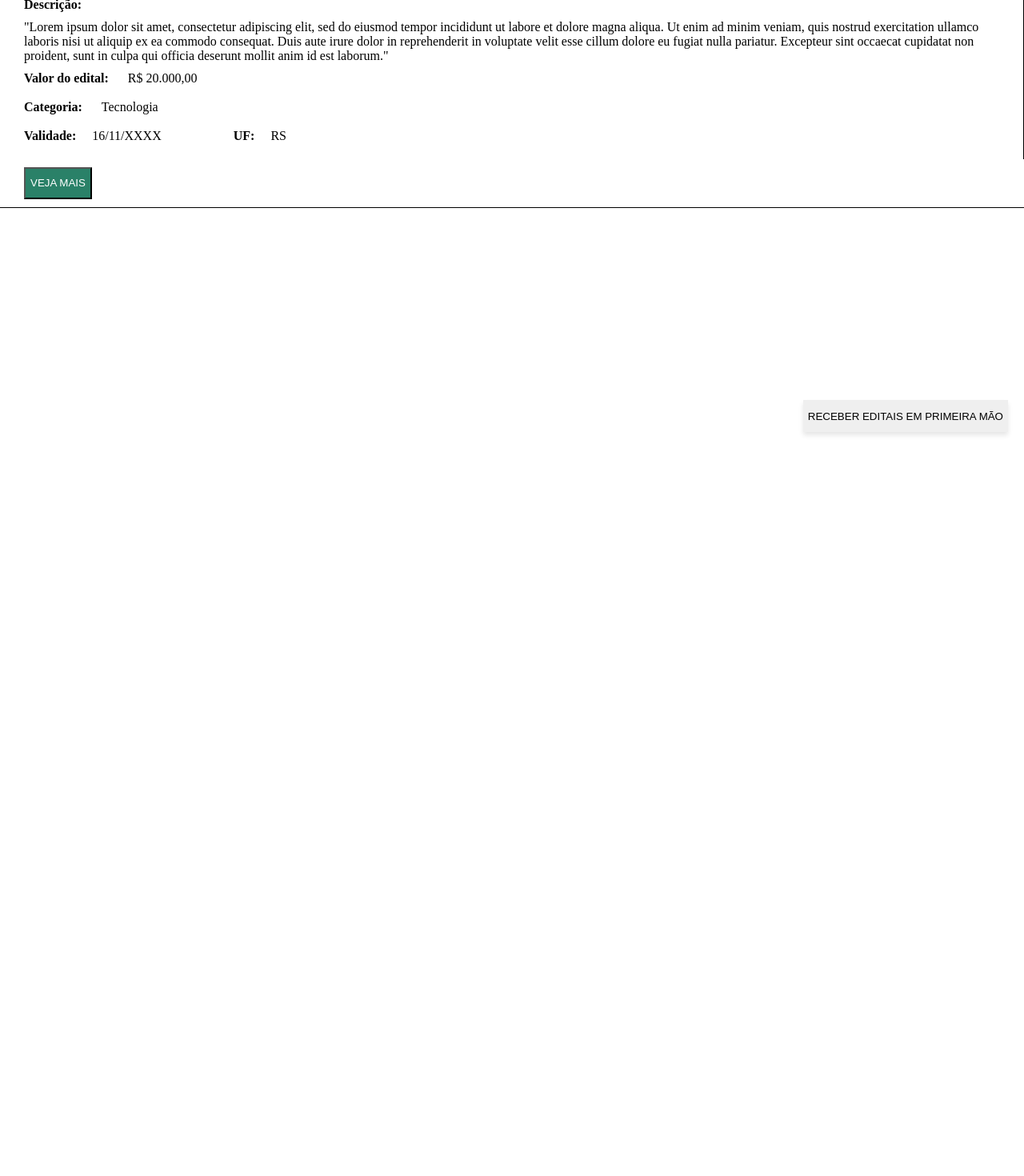
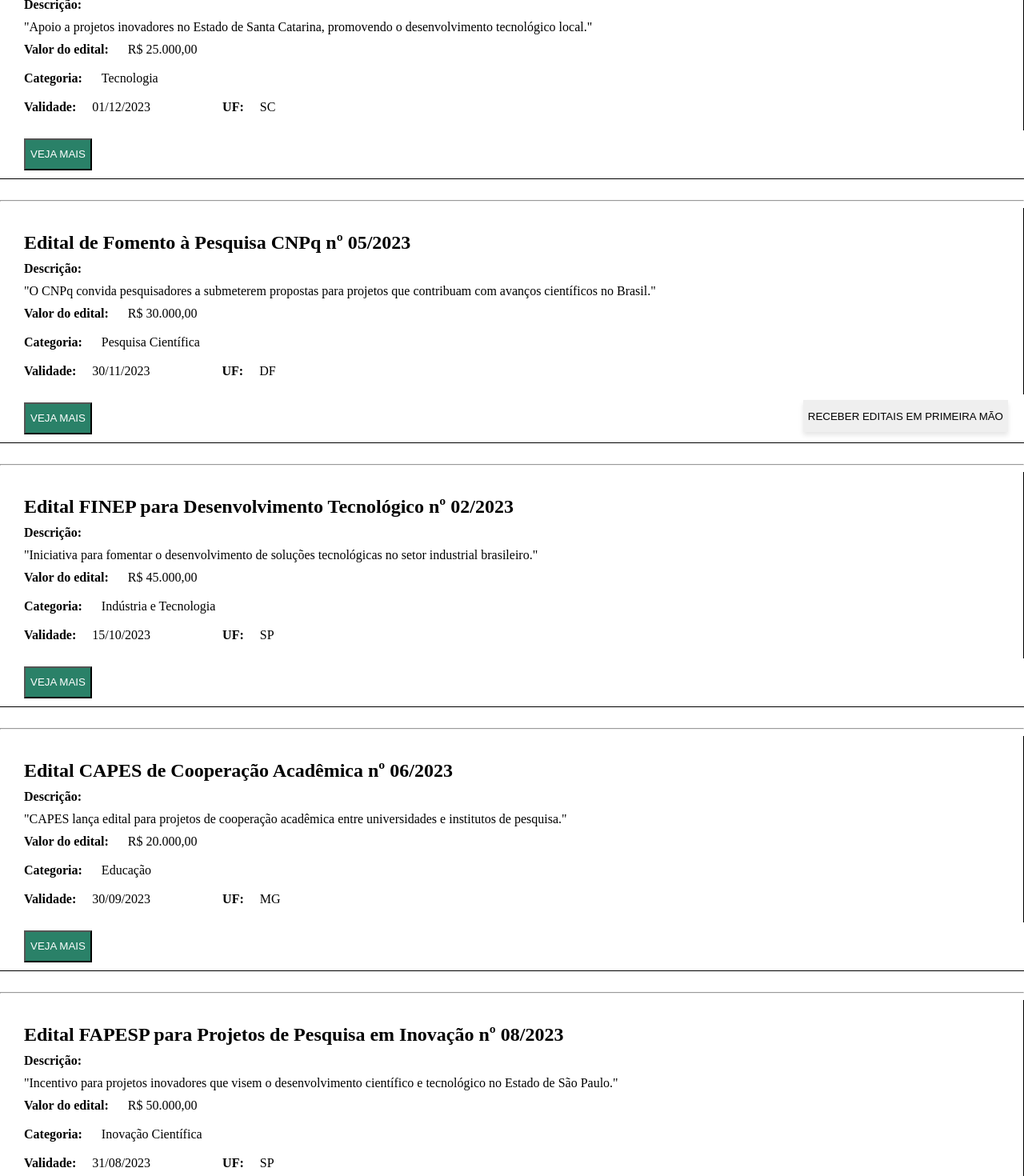
Before and after one commit to alexandre-costa22/ProjetoSenacCrawler, an Angular app: page / in a window 1280 px wide. Shown: the part 220-1690 px from the top of the page at 80% size. Before the commit the page ends 800 px from the top, so only its background shows below. Built offline with nearby package versions, Linux system fonts and the light colour scheme.

Commit message:
Alterações Lucas

```diff
--- a/src/app/modules/main-page/main-page.component.html
+++ b/src/app/modules/main-page/main-page.component.html
@@ -26,7 +26,7 @@
       </mat-select>
     </mat-form-field>
 
-    <mat-form-field class="no-padding" appearance="fill" style="flex: 1; margin-right: 10px;">
+    <!-- <mat-form-field class="no-padding" appearance="fill" style="flex: 1; margin-right: 10px;">
       <mat-select [(ngModel)]="selectedCategoria">
         <mat-option value="" disabled>CATEGORIA</mat-option>
         <mat-option *ngFor="let categoria of categorias" [value]="categoria">{{categoria}}</mat-option>
@@ -38,7 +38,7 @@
         <mat-option value="" disabled>ESTADO</mat-option>
         <mat-option *ngFor="let estado of estados" [value]="estado">{{estado}}</mat-option>
       </mat-select>
-    </mat-form-field>
+    </mat-form-field> -->
 
     <mat-form-field class="no-padding" appearance="fill" style="flex: 2;">
       <input matInput placeholder="Buscar por nome do projeto, banca ou região." class="search-input">
@@ -48,19 +48,117 @@
   </div>
 </div>
 <br>
+
 <div class="main">
   <h2>
-    Lorem Ipsum
+    Edital de Apoio à Inovação FAPESC nº 01/2023
   </h2>
   <br>
   <b><span>Descrição:</span></b>
   <article>
-    "Lorem ipsum dolor sit amet, consectetur adipiscing elit,
-    sed do eiusmod tempor incididunt ut labore et dolore magna aliqua.
-    Ut enim ad minim veniam, quis nostrud exercitation ullamco laboris nisi
-    ut aliquip ex ea commodo consequat. Duis aute irure dolor in reprehenderit
-    in voluptate velit esse cillum dolore eu fugiat nulla pariatur. Excepteur sint
-    occaecat cupidatat non proident, sunt in culpa qui officia deserunt mollit anim id est laborum."
+    "Apoio a projetos inovadores no Estado de Santa Catarina, promovendo o desenvolvimento tecnológico local."
+  </article>
+  <br>
+  <div class="description">
+    <div>
+      <b><span>Valor do edital: </span></b><span>R$ 25.000,00</span>
+    </div>
+    <br>
+    <div>
+      <b><span>Categoria: </span></b><span>Tecnologia</span>
+    </div>
+    <br>
+    <div>
+      <b><span>Validade:</span></b>
+      <span>01/12/2023</span>
+      <b><span style="padding-left: 70px;">UF:</span></b>
+      <span>SC</span>
+    </div>
+  </div>
+
+</div>
+<div class="footer">
+  <button style="margin-bottom: 20px;" mat-raised-button class="consultar-btn vejaMais"
+    style="margin: 10px 0px 0px 30px; height: 40px;">VEJA MAIS</button>
+</div>
+<br>
+<hr>
+<div class="main">
+  <h2>
+    Edital de Fomento à Pesquisa CNPq nº 05/2023
+  </h2>
+  <br>
+  <b><span>Descrição:</span></b>
+  <article>
+    "O CNPq convida pesquisadores a submeterem propostas para projetos que contribuam com avanços científicos no Brasil."
+  </article>
+  <br>
+  <div class="description">
+    <div>
+      <b><span>Valor do edital: </span></b><span>R$ 30.000,00</span>
+    </div>
+    <br>
+    <div>
+      <b><span>Categoria: </span></b><span>Pesquisa Científica</span>
+    </div>
+    <br>
+    <div>
+      <b><span>Validade:</span></b>
+      <span>30/11/2023</span>
+      <b><span style="padding-left: 70px;">UF:</span></b>
+      <span>DF</span>
+    </div>
+  </div>
+
+</div>
+<div class="footer">
+  <button style="margin-bottom: 20px;" mat-raised-button class="consultar-btn vejaMais"
+    style="margin: 10px 0px 0px 30px; height: 40px;">VEJA MAIS</button>
+</div>
+<br>
+<hr>
+<div class="main">
+  <h2>
+    Edital FINEP para Desenvolvimento Tecnológico nº 02/2023
+  </h2>
+  <br>
+  <b><span>Descrição:</span></b>
+  <article>
+    "Iniciativa para fomentar o desenvolvimento de soluções tecnológicas no setor industrial brasileiro."
+  </article>
+  <br>
+  <div class="description">
+    <div>
+      <b><span>Valor do edital: </span></b><span>R$ 45.000,00</span>
+    </div>
+    <br>
+    <div>
+      <b><span>Categoria: </span></b><span>Indústria e Tecnologia</span>
+    </div>
+    <br>
+    <div>
+      <b><span>Validade:</span></b>
+      <span>15/10/2023</span>
+      <b><span style="padding-left: 70px;">UF:</span></b>
+      <span>SP</span>
+    </div>
+  </div>
+
+</div>
+<div class="footer">
+  <button style="margin-bottom: 20px;" mat-raised-button class="consultar-btn vejaMais"
+    style="margin: 10px 0px 0px 30px; height: 40px;">VEJA MAIS</button>
+</div>
+<br>
+<hr>
+<div class="main">
+  <h2>
+    Edital CAPES de Cooperação Acadêmica nº 06/2023
+  </h2>
+  <br>
+  <b><span>Descrição:</span></b>
+  <article>
+    "CAPES lança edital para projetos de cooperação acadêmica entre universidades e institutos de pesquisa."
   </article>
   <br>
   <div class="description">
@@ -69,18 +167,52 @@
     </div>
     <br>
     <div>
-      <b><span>Categoria: </span></b><span>Tecnologia</span>
+      <b><span>Categoria: </span></b><span>Educação</span>
     </div>
     <br>
     <div>
       <b><span>Validade:</span></b>
-      <span>16/11/XXXX</span>
+      <span>30/09/2023</span>
       <b><span style="padding-left: 70px;">UF:</span></b>
-      <span>RS</span>
+      <span>MG</span>
     </div>
   </div>
 
 </div>
+<div class="footer">
+  <button style="margin-bottom: 20px;" mat-raised-button class="consultar-btn vejaMais"
+    style="margin: 10px 0px 0px 30px; height: 40px;">VEJA MAIS</button>
+</div>
+<br>
+<hr>
+<div class="main">
+  <h2>
+    Edital FAPESP para Projetos de Pesquisa em Inovação nº 08/2023
+  </h2>
+  <br>
+  <b><span>Descrição:</span></b>
+  <article>
+    "Incentivo para projetos inovadores que visem o desenvolvimento científico e tecnológico no Estado de São Paulo."
+  </article>
+  <br>
+  <div class="description">
+    <div>
+      <b><span>Valor do edital: </span></b><span>R$ 50.000,00</span>
+    </div>
+    <br>
+    <div>
+      <b><span>Categoria: </span></b><span>Inovação Científica</span>
+    </div>
+    <br>
+    <div>
+      <b><span>Validade:</span></b>
+      <span>31/08/2023</span>
+      <b><span style="padding-left: 70px;">UF:</span></b>
+      <span>SP</span>
+    </div>
+  </div>
+</div>
+
 <div class="footer">
   <button style="margin-bottom: 20px;" mat-raised-button class="consultar-btn vejaMais"
     style="margin: 10px 0px 0px 30px; height: 40px;">VEJA MAIS</button>
```
